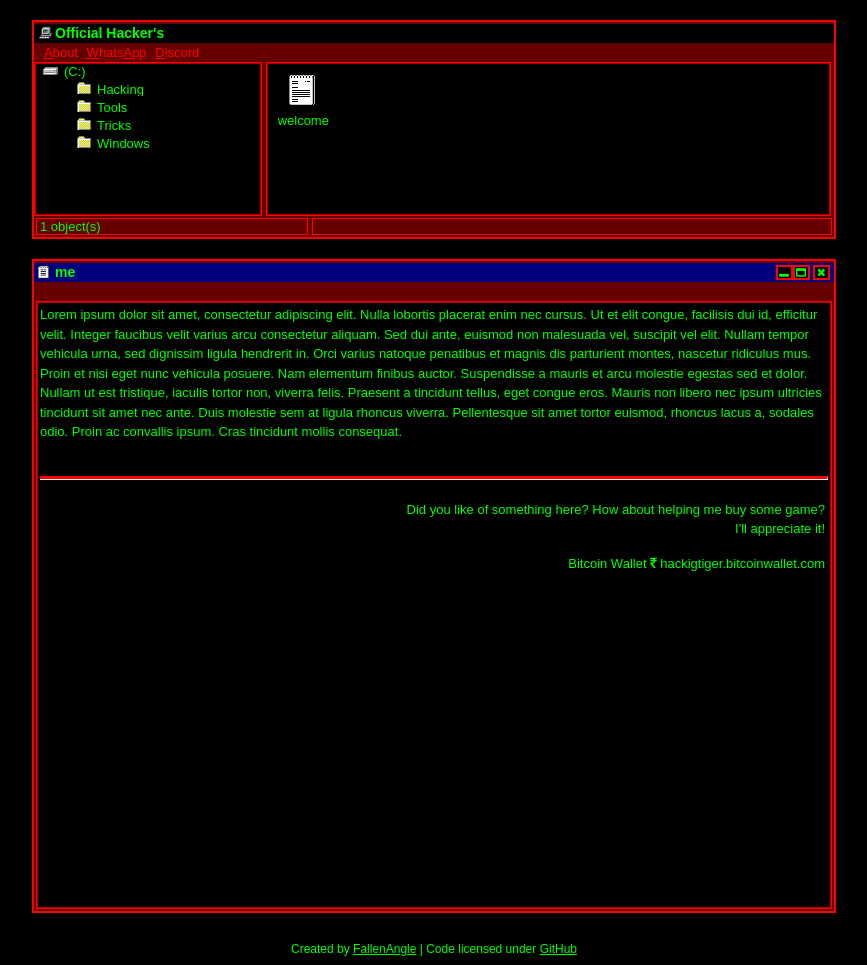
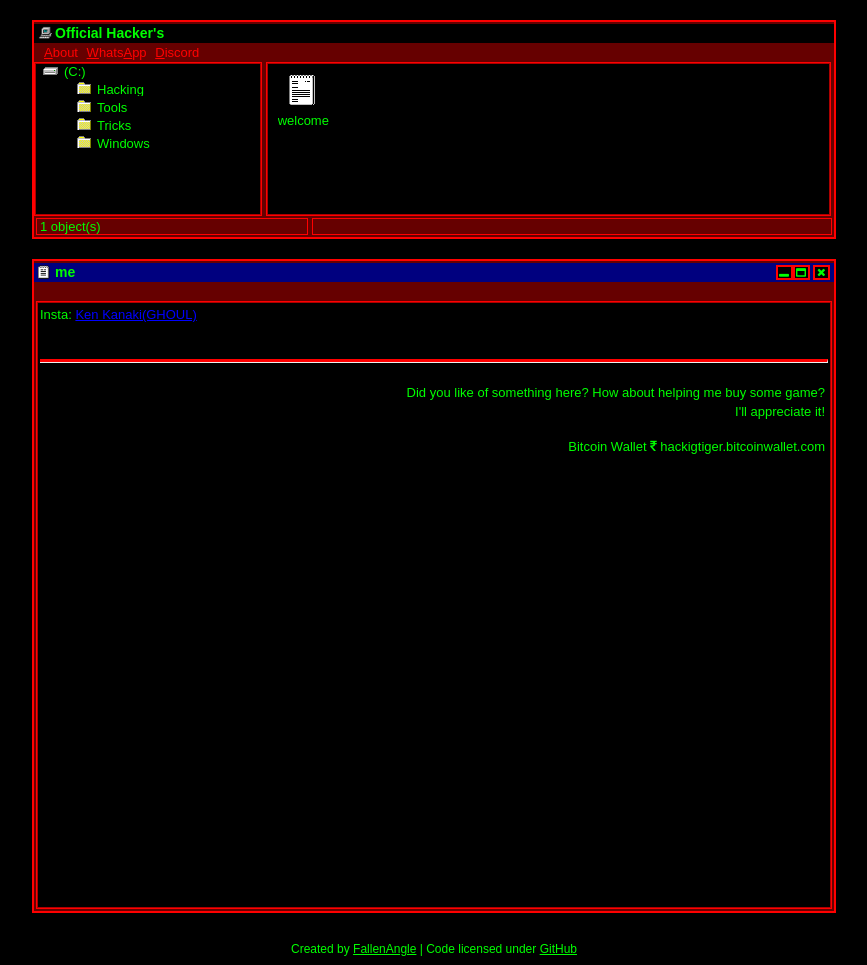
Before and after one commit to FallenAngle/fallenangle.github.io, a Jekyll site: the page built from me/index.md, in a window 1280 px wide. Shown: the whole page, without its empty margins (206-1073 px from the left). Built offline with Jekyll 4.4.1, drawn with Linux system fonts in a browser that asks for light colours.

Commit message:
Mr Hyde was here …

```diff
--- a/me/index.md
+++ b/me/index.md
@@ -3,4 +3,4 @@ layout: me
 title: me
 ---
 
-Lorem ipsum dolor sit amet, consectetur adipiscing elit. Nulla lobortis placerat enim nec cursus. Ut et elit congue, facilisis dui id, efficitur velit. Integer faucibus velit varius arcu consectetur aliquam. Sed dui ante, euismod non malesuada vel, suscipit vel elit. Nullam tempor vehicula urna, sed dignissim ligula hendrerit in. Orci varius natoque penatibus et magnis dis parturient montes, nascetur ridiculus mus. Proin et nisi eget nunc vehicula posuere. Nam elementum finibus auctor. Suspendisse a mauris et arcu molestie egestas sed et dolor. Nullam ut est tristique, iaculis tortor non, viverra felis. Praesent a tincidunt tellus, eget congue eros. Mauris non libero nec ipsum ultricies tincidunt sit amet nec ante. Duis molestie sem at ligula rhoncus viverra. Pellentesque sit amet tortor euismod, rhoncus lacus a, sodales odio. Proin ac convallis ipsum. Cras tincidunt mollis consequat.
+Insta: <a href="https://instagram.com/ken_kanaki009">Ken Kanaki(GHOUL)</a>
```
